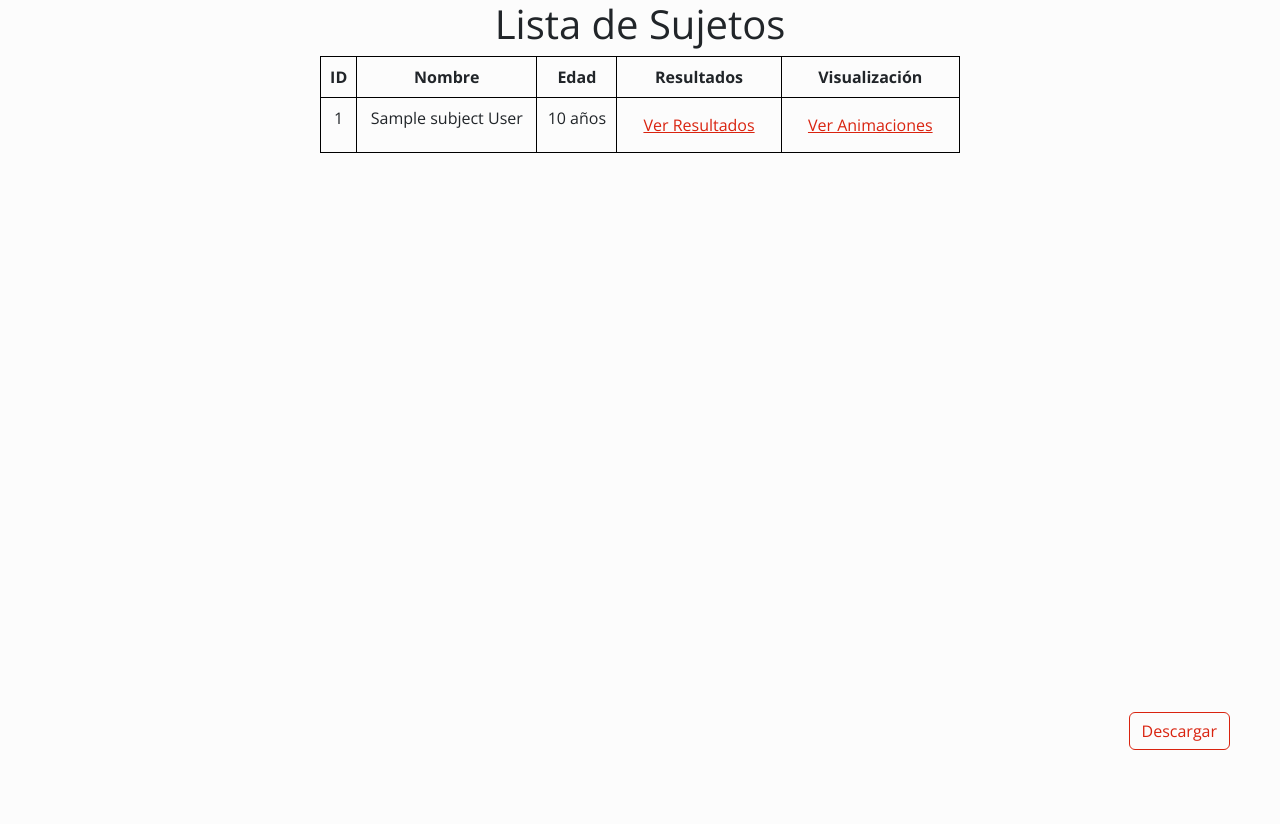
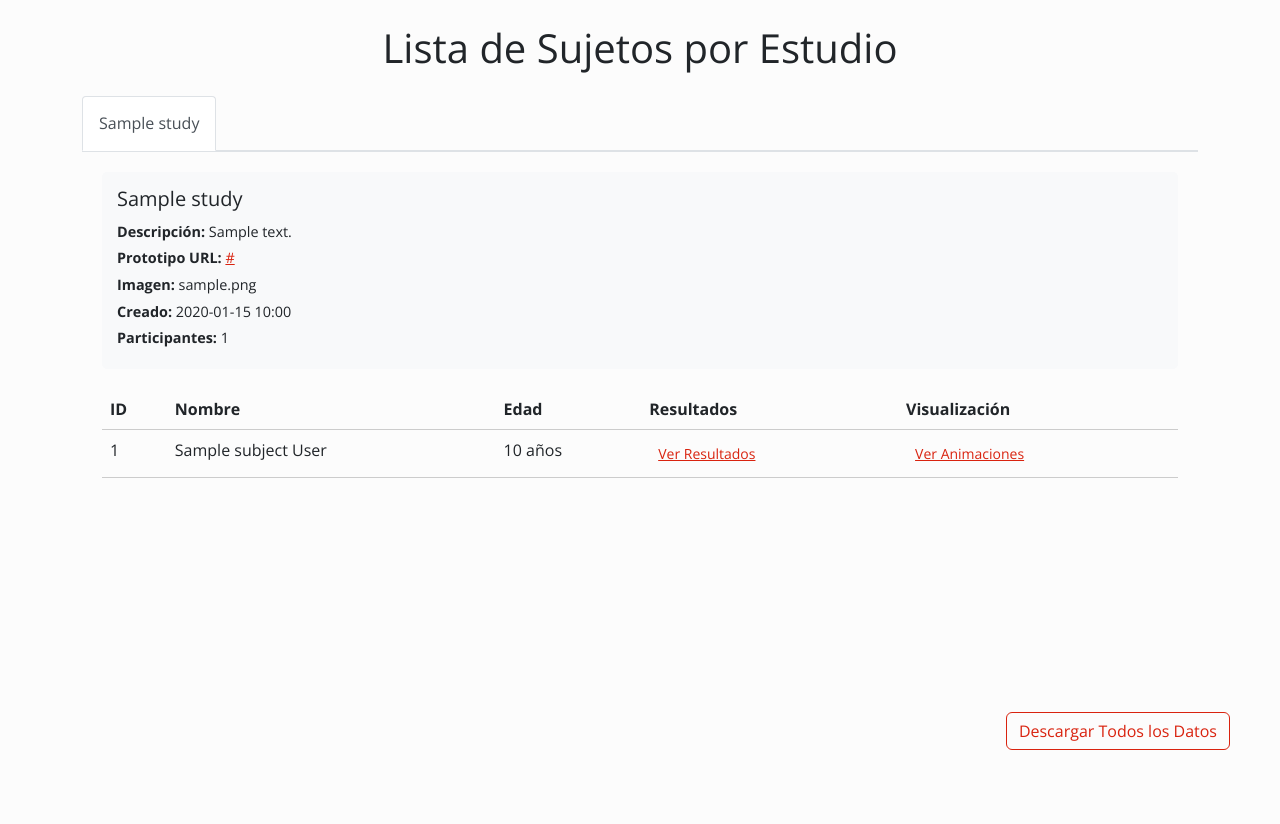
Before and after one commit to justogm/user-gaze-track, a Flask app: page /sujetos in a window 1280 px wide. Before the commit the page ends 750 px from the top, so only its background shows below. Run offline with Flask 3, Linux system fonts and the light colour scheme; tables that the repository leaves empty hold one stand-in row (values such as "Sample post"); parts of the project's set-up code (start-up, migrations or seed data) failed here and were passed over.

Commit message:
Adding support for multiple studies, being able to store data from subjects participating in different prototypes shown and improving the page of results to show them in different tabs

```diff
--- a/src/app.py
+++ b/src/app.py
@@ -14,7 +14,8 @@
 from db import DatabaseConfig, DatabaseManager, db, Subject, Measurement
 from api.routes import api_bp
 from state import ConfigManager
-from repositories import SubjectRepository, MeasurementRepository
+from repositories import SubjectRepository, MeasurementRepository, StudyRepository
+from datetime import datetime
 
 
 basedir = os.path.abspath(os.path.dirname(__file__))
@@ -31,6 +32,7 @@
 
 subject_repository = SubjectRepository()
 measurement_repository = MeasurementRepository()
+study_repository = StudyRepository()
 
 app.register_blueprint(api_bp)
 
@@ -102,10 +104,14 @@
         apellido = request.form["apellido"]
         edad = request.form["edad"]
 
+        # Get the active study ID
+        active_study_id = app.config.get('ACTIVE_STUDY_ID')
+
         subject = subject_repository.create_subject(
             name=nombre,
             surname=apellido,
-            age=edad
+            age=edad,
+            study_id=active_study_id
         )
         subject_repository.commit()
 
@@ -152,8 +158,23 @@
         200:
             description: Page with the list of registered subjects.
     """
-    subjects_db = subject_repository.get_all_subjects()
-    return render_template("sujetos.html", sujetos=subjects_db)
+    # Get all studies with their subjects
+    studies = study_repository.get_all_studies()
+
+    # Group subjects by study
+    studies_data = []
+    for study in studies:
+        studies_data.append({
+            'study': study,
+            'subjects': study.subjects
+        })
+
+    # Also get subjects without a study
+    subjects_without_study = Subject.query.filter_by(study_id=None).all()
+
+    return render_template("sujetos.html",
+                          studies_data=studies_data,
+                          subjects_without_study=subjects_without_study)
 
 
 @app.route("/resultados")
@@ -204,6 +225,57 @@
 
     config_manager.print_config()
 
+    # Auto-create or reuse a Study from the current config
+    with app.app_context():
+        url_path = config_manager.get('url_path')
+        img_path = config_manager.get('img_path')
+
+        # Convert 'null' strings to None
+        if url_path == 'null':
+            url_path = None
+        if img_path == 'null':
+            img_path = None
+
+        # Check if a study with this exact configuration already exists
+        existing_study = None
+        for study in study_repository.get_all_studies():
+            if study.prototype_url == url_path and study.prototype_image_path == img_path:
+                existing_study = study
+                break
+
+        if existing_study:
+            active_study = existing_study
+            print(f"📊 Using existing study: '{active_study.name}' (ID: {active_study.id})")
+        else:
+            # Configuration has changed - ask user for study name
+            print("\n" + "="*60)
+            print("📊 New configuration detected!")
+            print("="*60)
+            if url_path:
+                print(f"Prototype URL: {url_path}")
+            if img_path:
+                print(f"Prototype Image: {img_path}")
+            print()
+
+            study_name = input("Enter a name for this study (or press Enter for auto-name): ").strip()
+
+            if not study_name:
+                study_name = f"Study - {datetime.now().strftime('%Y-%m-%d %H:%M')}"
+
+            study_description = input("Enter a description (optional): ").strip() or "Created from configuration"
+
+            active_study = study_repository.create_study(
+                name=study_name,
+                description=study_description,
+                prototype_url=url_path,
+                prototype_image_path=img_path
+            )
+            print(f"✅ Created new study: '{active_study.name}' (ID: {active_study.id})")
+            print("="*60 + "\n")
+
+        # Store the active study ID in the app config for easy access
+        app.config['ACTIVE_STUDY_ID'] = active_study.id
+
     port = config_manager.get_port(default=5001)
 
     app.run(debug=True, ssl_context=("cert.pem", "key.pem"), port=port)
--- a/src/app/static/css/resultados.css
+++ b/src/app/static/css/resultados.css
@@ -14,7 +14,7 @@
   position: absolute;
   top: 0;
   left: 0;
-  background-color: #f0f0f0; /* Color de fondo para mayor visibilidad */
+  background-color: #f0f0f0;
 }
 
 #img_interes {
--- /dev/null
+++ b/src/app/static/css/sujetos.css
@@ -0,0 +1,39 @@
+.nav-tabs {
+	border-bottom: 2px solid #dee2e6;
+}
+
+.nav-tabs .nav-link {
+	border: 1px solid transparent;
+	border-top-left-radius: 0.25rem;
+	border-top-right-radius: 0.25rem;
+}
+
+.nav-tabs .nav-link:hover {
+	border-color: #e9ecef #e9ecef #dee2e6;
+}
+
+.nav-tabs .nav-link.active {
+	color: #495057;
+	background-color: #fff;
+	border-color: #dee2e6 #dee2e6 #fff;
+}
+
+.tab-content {
+	padding: 20px;
+}
+
+.study-info {
+	background-color: #f8f9fa;
+	padding: 15px;
+	border-radius: 5px;
+	margin-bottom: 20px;
+}
+
+.study-info h5 {
+	margin-bottom: 10px;
+}
+
+.study-info p {
+	margin: 5px 0;
+	font-size: 0.9em;
+}
--- a/src/app/templates/sujetos.html
+++ b/src/app/templates/sujetos.html
@@ -5,43 +5,143 @@
 	<meta name="viewport" content="width=device-width, initial-scale=1.0">
 	<link rel="stylesheet" href="{{ url_for('static', filename='bootstrap.css') }}">
 	<link rel="stylesheet" href="{{ url_for('static', filename='styles.css') }}">
+	<link rel="stylesheet" href="{{ url_for('static', filename='css/sujetos.css') }}">
     <title>Lista de Sujetos</title>
 </head>
 <body>
-	<div style="text-align: center;">
-		<h1>Lista de Sujetos</h1>
-		<table style="margin: 0 auto; border-collapse: collapse; width: 50%;", class="table table-hover">
+	<div class="container mt-4">
+		<h1 class="text-center mb-4">Lista de Sujetos por Estudio</h1>
+
+		<ul class="nav nav-tabs" id="studyTabs" role="tablist">
+			{% for data in studies_data|reverse %}
+			<li class="nav-item" role="presentation">
+				<button class="nav-link {% if loop.first %}active{% endif %}"
+						id="study-{{ data.study.id }}-tab"
+						data-bs-toggle="tab"
+						data-bs-target="#study-{{ data.study.id }}"
+						type="button"
+						role="tab">
+					{{ data.study.name }}
+				</button>
+			</li>
+			{% endfor %}
+			{% if subjects_without_study %}
+			<li class="nav-item" role="presentation">
+				<button class="nav-link {% if not studies_data %}active{% endif %}"
+						id="no-study-tab"
+						data-bs-toggle="tab"
+						data-bs-target="#no-study"
+						type="button"
+						role="tab">
+					Sin Estudio
+				</button>
+			</li>
+			{% endif %}
+		</ul>
+
+		<div class="tab-content" id="studyTabsContent">
+			{% for data in studies_data|reverse %}
+			<div class="tab-pane fade {% if loop.first %}show active{% endif %}"
+				 id="study-{{ data.study.id }}"
+				 role="tabpanel">
+
+				<div class="study-info">
+					<h5>{{ data.study.name }}</h5>
+					{% if data.study.description %}
+					<p><strong>Descripción:</strong> {{ data.study.description }}</p>
+					{% endif %}
+					{% if data.study.prototype_url %}
+					<p><strong>Prototipo URL:</strong> <a href="{{ data.study.prototype_url }}" target="_blank">{{ data.study.prototype_url }}</a></p>
+					{% endif %}
+					{% if data.study.prototype_image_path %}
+					<p><strong>Imagen:</strong> {{ data.study.prototype_image_path }}</p>
+					{% endif %}
+					<p><strong>Creado:</strong> {{ data.study.created_at.strftime('%Y-%m-%d %H:%M') if data.study.created_at else 'N/A' }}</p>
+					<p><strong>Participantes:</strong> {{ data.subjects|length }}</p>
+				</div>
+
+				<table class="table table-hover">
 					<thead>
 						<tr>
-					<th scope="col", style="border: 1px solid black; padding: 8px;">ID</th>
-					<th scope="col", style="border: 1px solid black; padding: 8px;">Nombre</th>
-					<th scope="col", style="border: 1px solid black; padding: 8px;">Edad</th>
-					<th scope="col", style="border: 1px solid black; padding: 8px;">Resultados</th>
-					<th scope="col", style="border: 1px solid black; padding: 8px;">Visualización</th>
+							<th scope="col">ID</th>
+							<th scope="col">Nombre</th>
+							<th scope="col">Edad</th>
+							<th scope="col">Resultados</th>
+							<th scope="col">Visualización</th>
 						</tr>
 					</thead>
 					<tbody>
-				{% for sujeto in sujetos %}
+						{% for sujeto in data.subjects %}
 						<tr>
-						<td style="border: 1px solid black; padding: 8px;">{{ sujeto.id }}</td>
-						<td style="border: 1px solid black; padding: 8px;">{{ sujeto.name }} {{ sujeto.surname }}</td>
-						<td style="border: 1px solid black; padding: 8px;">{{ sujeto.age }} años</td>
-						<td style="border: 1px solid black; padding: 8px;">
-							<a href="{{ url_for('resultados', id=sujeto.id) }}" class="btn btn-link">Ver Resultados</a>
+							<td>{{ sujeto.id }}</td>
+							<td>{{ sujeto.name }} {{ sujeto.surname }}</td>
+							<td>{{ sujeto.age }} años</td>
+							<td>
+								<a href="{{ url_for('resultados', id=sujeto.id) }}" class="btn btn-sm btn-link">Ver Resultados</a>
 							</td>
-						<td style="border: 1px solid black; padding: 8px;">
-							<a href="{{ url_for('visualizacion', id=sujeto.id) }}" class="btn btn-link">Ver Animaciones</a>
+							<td>
+								<a href="{{ url_for('visualizacion', id=sujeto.id) }}" class="btn btn-sm btn-link">Ver Animaciones</a>
 							</td>
 						</tr>
 						{% endfor %}
 					</tbody>
 				</table>
 			</div>
-	<button id="btn-descarga" type="button" class="btn btn-outline-primary" onclick="descargarArchivo()">Descargar</button>
-</body>
+			{% endfor %}
+
+			{% if subjects_without_study %}
+			<div class="tab-pane fade {% if not studies_data %}show active{% endif %}"
+				 id="no-study"
+				 role="tabpanel">
+
+				<div class="study-info">
+					<h5>Sujetos sin Estudio Asignado</h5>
+					<p>Estos sujetos fueron creados antes de implementar el sistema de estudios.</p>
+					<p><strong>Participantes:</strong> {{ subjects_without_study|length }}</p>
+				</div>
+
+				<table class="table table-hover">
+					<thead>
+						<tr>
+							<th scope="col">ID</th>
+							<th scope="col">Nombre</th>
+							<th scope="col">Edad</th>
+							<th scope="col">Resultados</th>
+							<th scope="col">Visualización</th>
+						</tr>
+					</thead>
+					<tbody>
+						{% for sujeto in subjects_without_study %}
+						<tr>
+							<td>{{ sujeto.id }}</td>
+							<td>{{ sujeto.name }} {{ sujeto.surname }}</td>
+							<td>{{ sujeto.age }} años</td>
+							<td>
+								<a href="{{ url_for('resultados', id=sujeto.id) }}" class="btn btn-sm btn-link">Ver Resultados</a>
+							</td>
+							<td>
+								<a href="{{ url_for('visualizacion', id=sujeto.id) }}" class="btn btn-sm btn-link">Ver Animaciones</a>
+							</td>
+						</tr>
+						{% endfor %}
+					</tbody>
+				</table>
+			</div>
+			{% endif %}
+		</div>
+
+		<div class="text-center mt-4">
+			<button id="btn-descarga" type="button" class="btn btn-outline-primary" onclick="descargarArchivo()">
+				Descargar Todos los Datos
+			</button>
+		</div>
+	</div>
+
+	<script src="https://cdn.jsdelivr.net/npm/bootstrap@5.1.3/dist/js/bootstrap.bundle.min.js"></script>
 	<script type="text/javascript">
 		function descargarArchivo() {
 			window.location.href = '/api/download-all';
 		}
 	</script>
+</body>
 </html>
--- a/src/repositories/__init__.py
+++ b/src/repositories/__init__.py
@@ -7,10 +7,12 @@
 from .measurement_repository import MeasurementRepository
 from .point_repository import PointRepository
 from .tasklog_repository import TaskLogRepository
+from .study_repository import StudyRepository
 
 __all__ = [
     'SubjectRepository',
     'MeasurementRepository',
     'PointRepository',
     'TaskLogRepository',
+    'StudyRepository',
 ]
--- a/src/repositories/subject_repository.py
+++ b/src/repositories/subject_repository.py
@@ -13,7 +13,7 @@
     def __init__(self):
         super().__init__(Subject)
 
-    def create_subject(self, name: str, surname: str, age: int) -> Subject:
+    def create_subject(self, name: str, surname: str, age: int, study_id: Optional[int] = None) -> Subject:
         """
         Create a new subject.
 
@@ -21,11 +21,12 @@
             name: Subject's name
             surname: Subject's surname
             age: Subject's age
+            study_id: Optional ID of the study this subject belongs to
 
         Returns:
             The created Subject instance
         """
-        subject = Subject(name=name, surname=surname, age=age)
+        subject = Subject(name=name, surname=surname, age=age, study_id=study_id)
         self.add(subject)
         return subject
 
```
Also changed, not shown: src/db/models.py (+41 -0 lines), src/repositories/study_repository.py (added, +119 -0 lines). Lines whose indentation alone changed are shown as unchanged.
